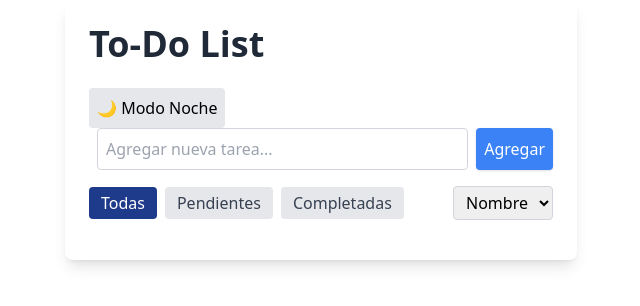
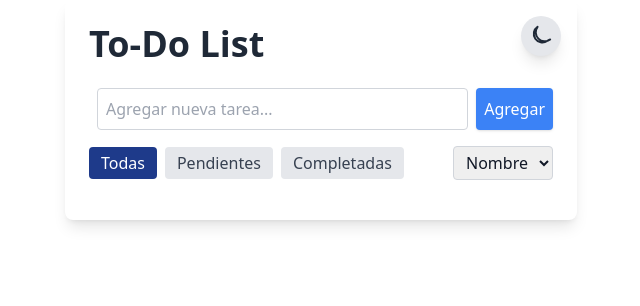
Before and after one commit to Jorge-Levi/To-Do-List-Web-App, a React (Vite) app in the folder todo-app/: page / in a window 1280 px wide. Shown: the top 306 px of the page, without its empty margins (319-959 px from the left). Built offline with nearby package versions, Linux system fonts and the light colour scheme.

Commit message:
Mejorando boton de Modo Oscuro/Modo Dia

```diff
--- a/todo-app/src/App.jsx
+++ b/todo-app/src/App.jsx
@@ -1,4 +1,10 @@
-import React, { useReducer, useEffect, useMemo, useRef,useContext  } from "react";
+import React, {
+  useReducer,
+  useEffect,
+  useMemo,
+  useRef,
+  useContext,
+} from "react";
 import TaskList from "./components/TaskList";
 import TaskForm from "./components/TaskForm";
 import Filters from "./components/Filters";
@@ -19,11 +25,9 @@ export default function App() {
   const { theme, toggleTheme } = useContext(ThemeContext);
   const [state, dispatch] = useReducer(taskReducer, initialState);
 
-  // **Nuevo código**: Crear una referencia mutable para el estado anterior de las tareas
   const previousTasksRef = useRef(state.tasks);
 
   useEffect(() => {
-    // Cargar tareas desde localStorage cuando la aplicación se monta
     try {
       const savedTasks = localStorage.getItem("tasks");
       if (savedTasks) {
@@ -39,13 +43,10 @@ export default function App() {
     }
   }, []);
 
-  // **Nuevo código**: Guardar tareas en localStorage solo si han cambiado
   useEffect(() => {
-    // Comparar el estado anterior con el actual
     if (previousTasksRef.current !== state.tasks) {
       try {
         localStorage.setItem("tasks", JSON.stringify(state.tasks));
-        // Actualizar la referencia del estado anterior
         previousTasksRef.current = state.tasks;
       } catch (error) {
         console.error("Error saving tasks to localStorage:", error);
@@ -100,14 +101,50 @@ export default function App() {
   };
 
   return (
-    <div className="container max-w-lg p-6 mx-auto bg-white rounded-lg shadow-lg">
-      <h1 className="mb-6 text-4xl font-semibold text-gray-800">To-Do List</h1>
+    <div className="relative max-w-lg p-6 mx-auto bg-white rounded-lg shadow-lg dark:bg-gray-800 dark:text-white">
+      {/* Botón de cambio de tema */}
       <button
         onClick={toggleTheme}
-        className="p-2 transition-colors duration-300 bg-gray-200 rounded focus:outline-none dark:bg-gray-600 dark:text-white"
+        className="absolute p-2 text-gray-800 transition duration-500 ease-in-out transform bg-gray-200 rounded-full shadow-lg top-4 right-4 dark:bg-gray-600 dark:text-white hover:scale-110 focus:outline-none focus:ring-2 focus:ring-blue-500"
+        aria-label="Cambiar tema"
       >
-        {theme === "dark" ? "☀️ Modo Día" : "🌙 Modo Noche"}
+        {theme === "dark" ? (
+          <svg
+          className="w-6 h-6"
+          fill="none"
+          stroke="currentColor"
+          strokeWidth="2"
+          viewBox="0 0 24 24"
+          xmlns="http://www.w3.org/2000/svg"
+        >
+          <circle cx="12" cy="12" r="5" strokeLinecap="round" strokeLinejoin="round" />
+          <path
+            strokeLinecap="round"
+            strokeLinejoin="round"
+            d="M12 1v2M12 21v2M4.22 4.22l1.42 1.42M18.36 18.36l1.42 1.42M1 12h2M21 12h2M4.22 19.78l1.42-1.42M18.36 5.64l1.42-1.42"
+          />
+        </svg>
+        ) : (
+          <svg
+            className="w-6 h-6"
+            fill="none"
+            stroke="currentColor"
+            strokeWidth="2"
+            viewBox="0 0 24 24"
+            xmlns="http://www.w3.org/2000/svg"
+          >
+            <path
+              strokeLinecap="round"
+              strokeLinejoin="round"
+              d="M21.17 15.44A9 9 0 018.56 2.83 7 7 0 1018.18 17.01a9.007 9.007 0 012.99-1.57z"
+            />
+          </svg>
+        )}
       </button>
+
+      <h1 className="mb-6 text-4xl font-semibold text-gray-800 dark:text-white">
+        To-Do List
+      </h1>
       {state.feedbackMessage && (
         <div className="p-2 mb-4 text-green-700 bg-green-100 rounded">
           {state.feedbackMessage}
@@ -124,7 +161,7 @@ export default function App() {
         tasks={sortedTasks}
         toggleTask={toggleTask}
         deleteTask={deleteTask}
-        editTask={editTask} //
+        editTask={editTask}
       />
     </div>
   );
--- a/todo-app/src/context/ThemeContext.jsx
+++ b/todo-app/src/context/ThemeContext.jsx
@@ -1,15 +1,24 @@
-// src/context/ThemeContext.js
 import React, { createContext, useState, useEffect } from "react";
 
 const ThemeContext = createContext();
 
 export const ThemeProvider = ({ children }) => {
-  const [theme, setTheme] = useState(
-    localStorage.getItem("theme") || "light"
-  );
+  const getInitialTheme = () => {
+    // Verificar si el usuario ya tiene una preferencia guardada
+    const savedTheme = localStorage.getItem("theme");
+    if (savedTheme) {
+      return savedTheme;
+    }
+
+    // Si no hay preferencia guardada, verificar la preferencia del sistema
+    const userPrefersDark = window.matchMedia("(prefers-color-scheme: dark)").matches;
+    return userPrefersDark ? "dark" : "light";
+  };
+
+  const [theme, setTheme] = useState(getInitialTheme);
 
   useEffect(() => {
-    const root = window.document.documentElement;
+    const root = document.documentElement;
     if (theme === "dark") {
       root.classList.add("dark");
     } else {
--- a/todo-app/src/index.css
+++ b/todo-app/src/index.css
@@ -3,5 +3,6 @@
 @tailwind utilities;
 
 body {
-  @apply bg-white dark:bg-gray-900;
+  @apply transition-colors duration-500 ease-in-out;
+  @apply text-gray-900 bg-white dark:bg-gray-900 dark:text-gray-100;
 }
--- a/todo-app/tailwind.config.js
+++ b/todo-app/tailwind.config.js
@@ -1,12 +1,14 @@
 /** @type {import('tailwindcss').Config} */
 module.exports = {
-  content: [
-    "./index.html",
-    "./src/**/*.{js,jsx,ts,tsx}",
-  ],
-  darkMode: 'class', // Habilita el modo oscuro basado en la clase 'dark'
+  content: ["./index.html", "./src/**/*.{js,jsx,ts,tsx}"],
+  darkMode: "class", // Habilita el modo oscuro basado en la clase 'dark'
   theme: {
-    extend: {},
+    extend: {
+      transitionProperty: {
+        background: "background-color", // Para transiciones suaves de fondo
+        text: "color", // Para transiciones suaves de texto
+      },
+    },
   },
   plugins: [],
 };
```
